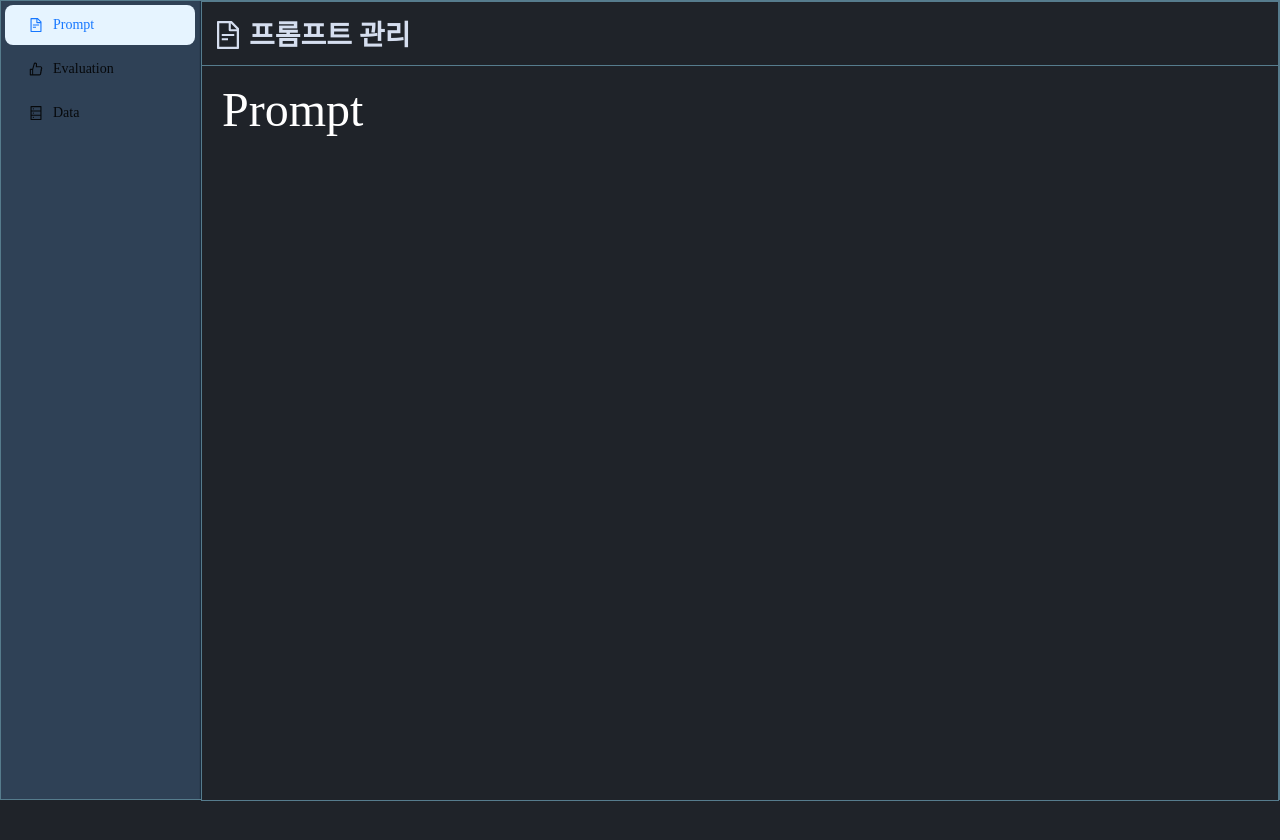
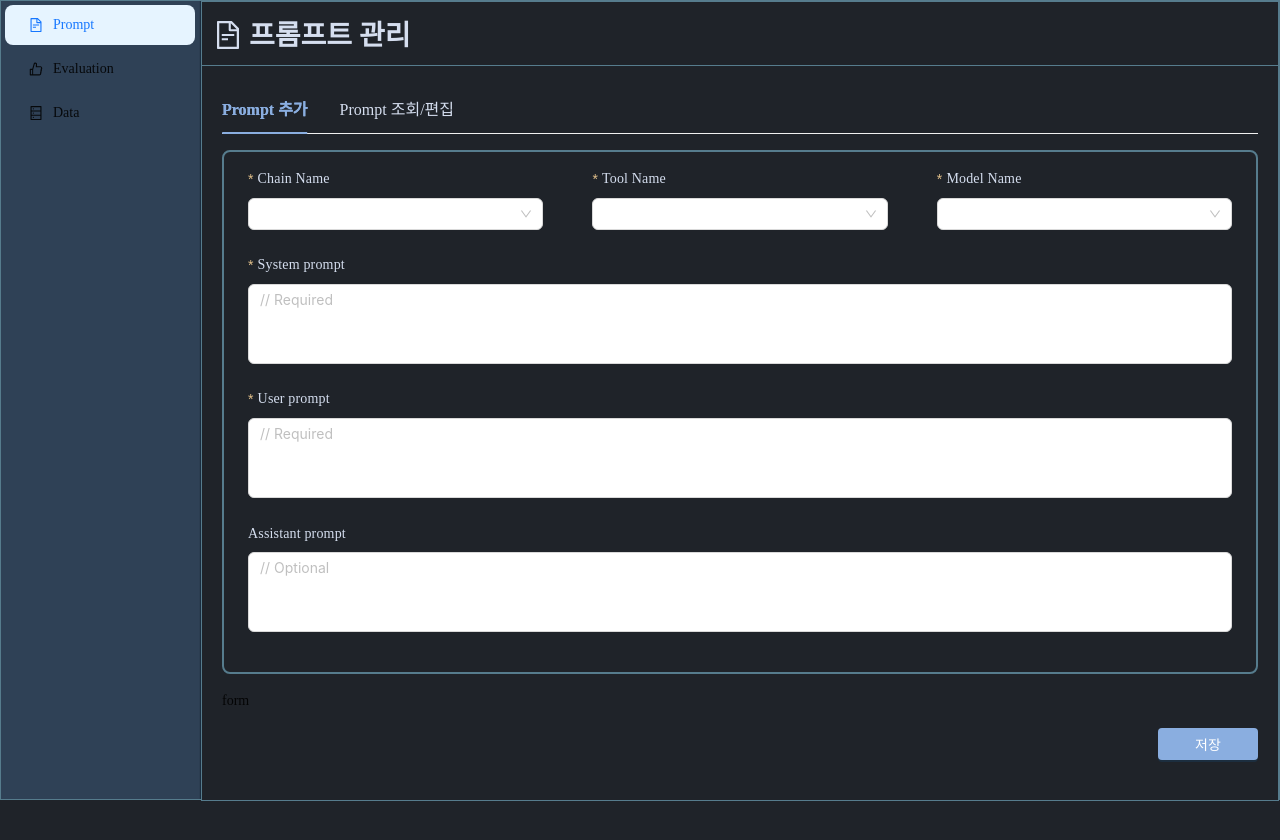
Before and after one commit to jieun-git/ai-prompt-manager, a React (Create React App) app: page /prompt in a window 1280 px wide. Shown: the top 840 px of the page. Built offline with nearby package versions, Linux system fonts and the light colour scheme; the HTML template or start-up script is replaced by a standard one.

Commit message:
Feat: Prompt 추가 UI 구현

```diff
--- /dev/null
+++ b/src/pages/prompt/CreatePrompt.tsx
@@ -0,0 +1,22 @@
+import React from 'react'
+import CreatePromptForm from "./CreatePromptForm";
+import RunPromptForm from "./RunPromptForm";
+import {Button} from "../../components";
+import {S_FlexWrapper} from "../styles/Page.style";
+
+const CreatePrompt = () => {
+    return <S_FlexWrapper
+        flexDirection="column"
+        gap={16}
+    >
+        <CreatePromptForm />
+        <RunPromptForm />
+        <S_FlexWrapper
+            justifyContent="flex-end"
+        >
+            <Button type="primary" fixedSize>저장</Button>
+        </S_FlexWrapper>
+    </S_FlexWrapper>
+}
+
+export default CreatePrompt
--- /dev/null
+++ b/src/pages/prompt/CreatePromptForm.tsx
@@ -0,0 +1,57 @@
+import React from 'react'
+import {Form, Select, TextArea} from "../../components";
+
+const CreatePromptForm = () => {
+    return <Form
+        layout="vertical"
+    >
+        <div style={{ display: "flex", justifyContent: "space-between", gap: '24px' }}>
+            <Form.Item
+                label="Chain Name"
+                name="chain"
+                width="30%"
+                required
+            >
+                <Select />
+            </Form.Item>
+            <Form.Item
+                label="Tool Name"
+                name="tool"
+                width="30%"
+                required
+            >
+                <Select />
+            </Form.Item>
+            <Form.Item
+                label="Model Name"
+                name="model"
+                width="30%"
+                required
+            >
+                <Select />
+            </Form.Item>
+        </div>
+        <Form.Item
+            label="System prompt"
+            name="system"
+            required
+        >
+            <TextArea height={80} resize={false} placeholder="// Required" />
+        </Form.Item>
+        <Form.Item
+            label="User prompt"
+            name="user"
+            required
+        >
+            <TextArea height={80} resize={false} placeholder="// Required" />
+        </Form.Item>
+        <Form.Item
+            label="Assistant prompt"
+            name="assistant"
+        >
+            <TextArea height={80} resize={false} placeholder="// Optional" />
+        </Form.Item>
+    </Form>
+}
+
+export default CreatePromptForm
--- a/src/pages/prompt/PromptMain.tsx
+++ b/src/pages/prompt/PromptMain.tsx
@@ -1,15 +1,29 @@
 import React from 'react';
-import Layout from '../../components/layout/layout/Layout';
+import { Tabs, Layout } from "../../components";
+import {TabsProps} from "antd";
+import CreatePrompt from "./CreatePrompt";
+
 import {
     FileTextOutlined,
-    LikeOutlined,
-    DatabaseOutlined,
 } from '@ant-design/icons';
 
 const PromptMain = () => {
+    const items: TabsProps['items'] = [
+        {
+            key: 'create',
+            label: 'Prompt 추가',
+            children: <CreatePrompt />,
+        },
+        {
+            key: 'update',
+            label: 'Prompt 조회/편집',
+            children: '조회',
+        },
+    ];
+
     return (
         <Layout menuKey="prompt" headerTitle={<span><FileTextOutlined /> 프롬프트 관리</span>}>
-            <div style={{color: 'white', fontSize: '4.8rem'}}>Prompt</div>
+            <Tabs defaultActiveKey="create" items={items} />
         </Layout>
     )
 }
--- /dev/null
+++ b/src/pages/prompt/RunPromptForm.tsx
@@ -0,0 +1,9 @@
+import React from 'react'
+
+const RunPromptForm = () => {
+    return <div>
+        form
+    </div>
+}
+
+export default RunPromptForm
```
